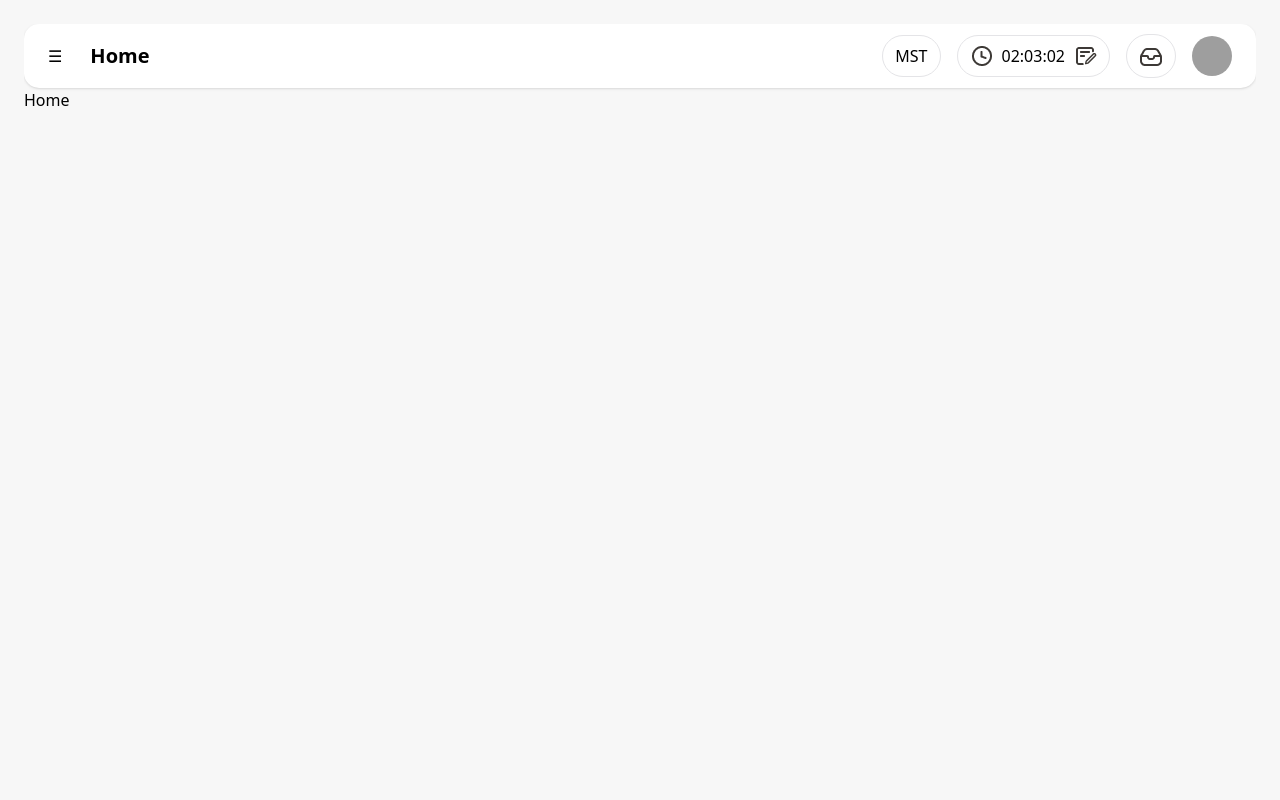
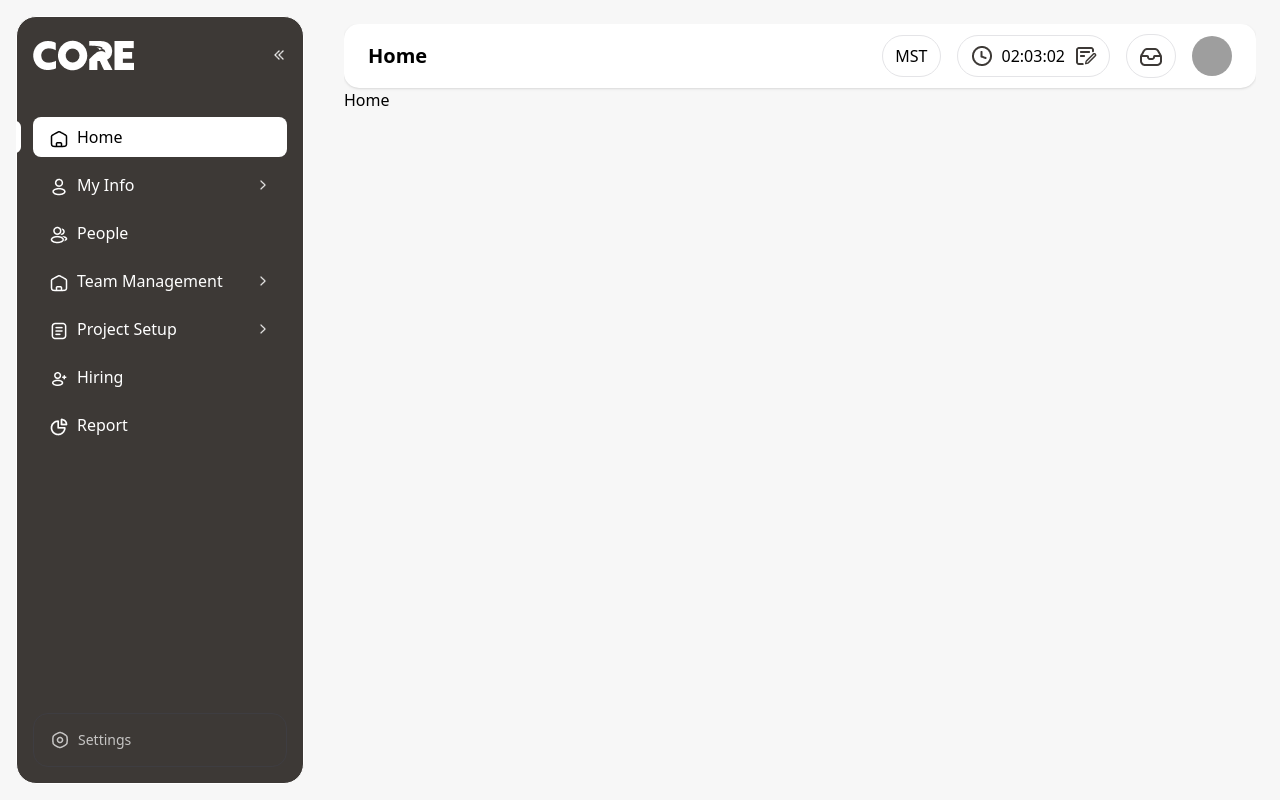
Before and after one commit to suriya-hub/my-omegaorion, a React (Vite) app: page /home in a window 1280 px wide. Built offline with nearby package versions, Linux system fonts and the light colour scheme; grey boxes are pictures that could not be loaded.

Commit message:
readme explination added

```diff
--- a/package.json
+++ b/package.json
@@ -12,7 +12,6 @@
   "dependencies": {
     "@tailwindcss/vite": "^4.1.18",
     "react": "^19.2.0",
-    "react-complex-tree": "^2.6.1",
     "react-dom": "^19.2.0",
     "react-router-dom": "^7.13.0",
     "tailwindcss": "^4.1.18"
--- a/src/components/Sidebar.jsx
+++ b/src/components/Sidebar.jsx
@@ -13,9 +13,6 @@ export default function Sidebar({ isOpen, setIsOpen, }) {
   const navigate = useNavigate();
   const location = useLocation();
 
-  useEffect(() => {
-    setIsOpen(false);
-  }, [location.pathname]);
 
   useEffect(() => {
     const path = location.pathname;
@@ -35,9 +32,8 @@ export default function Sidebar({ isOpen, setIsOpen, }) {
 
   const handleNavigate = (route) => {
     navigate(route);
-    setIsOpen(false);
   };
-
+  console.log(isOpen, 'isOpen')
   return (
     <>
 
```
Also changed, not shown: 2 other files (tests, documents, lock files or other folders).
